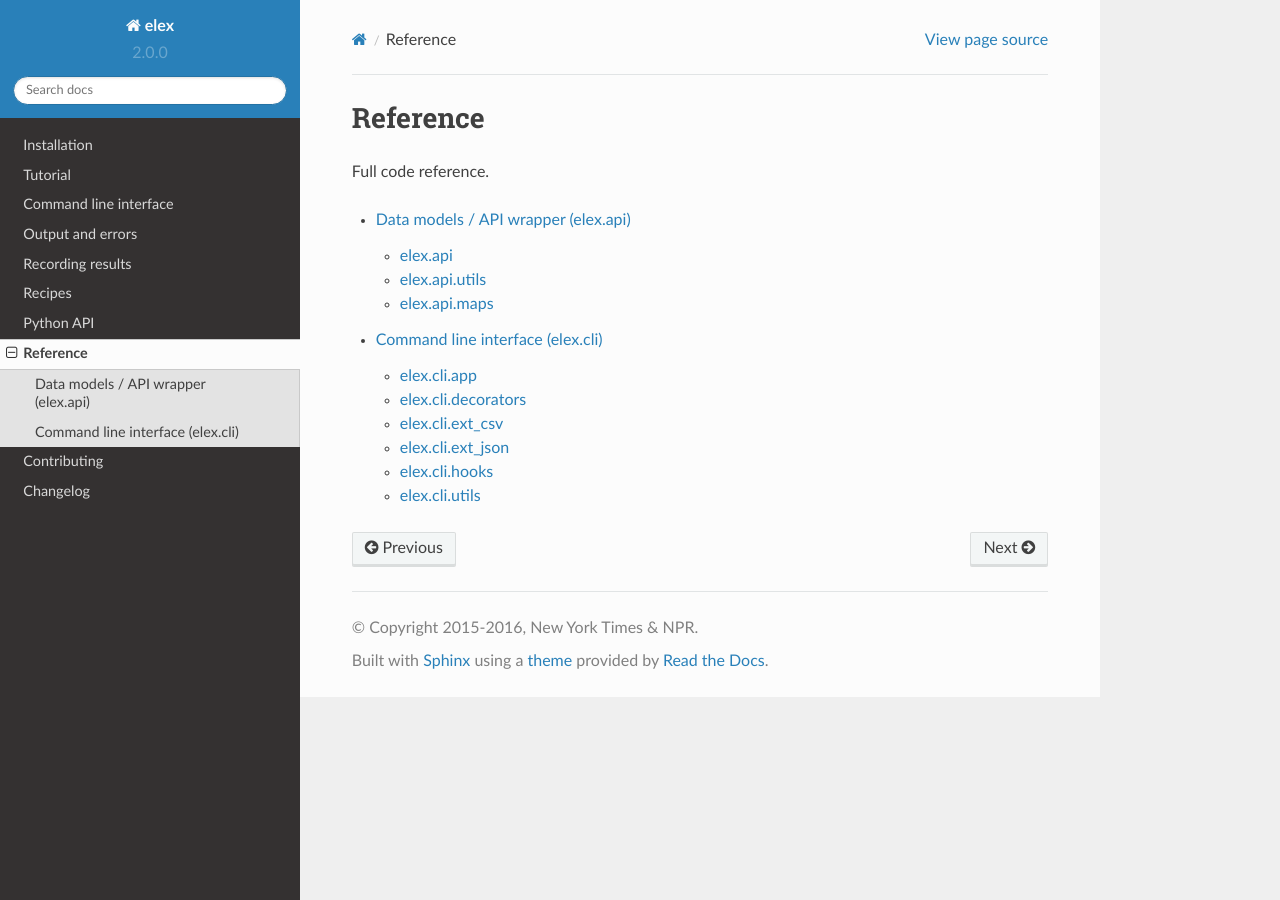
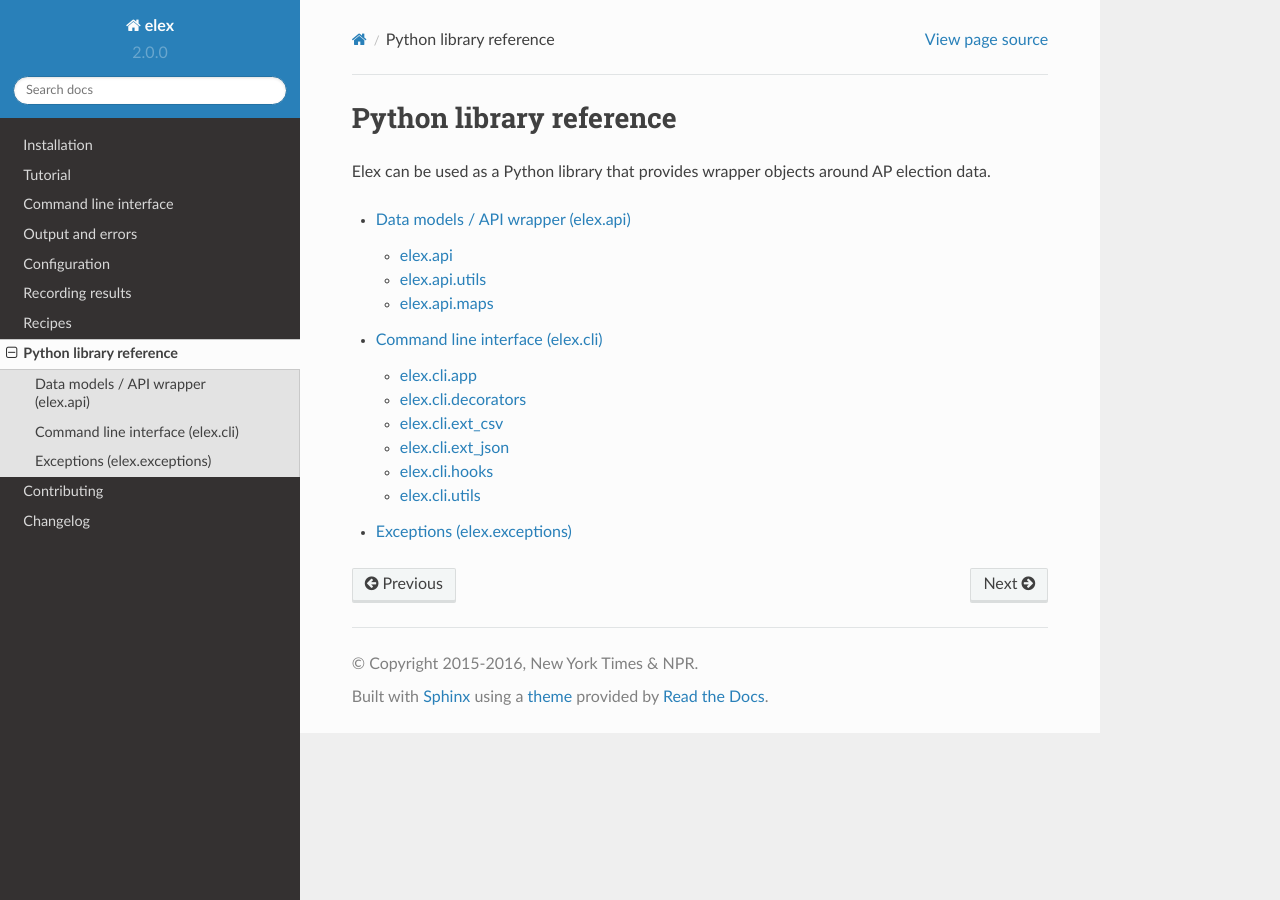
Before and after one commit to newsdev/elex, a Sphinx documentation site: the page built from docs/reference.rst, in a window 1280 px wide. Built offline with Sphinx 7.4.7 and the Read the Docs theme 2.0.0, drawn with Linux system fonts in a browser that asks for light colours.

Commit message:
add exceptions, remove old api reference cruft

```diff
--- a/docs/api.rst
+++ /dev/null
@@ -1,7 +0,0 @@
-==========
-Python API
-==========
-
-.. automodule:: elex.api
-    :members:
-    :noindex:
--- a/docs/index.rst
+++ b/docs/index.rst
@@ -23,9 +23,9 @@ Table of contents
     tutorial
     cli
     errors
+    configuration
     recording
     recipes
-    api
     reference
     contributing
     changelog
--- a/docs/reference.rst
+++ b/docs/reference.rst
@@ -1,9 +1,11 @@
-=========
-Reference
-=========
+========================
+Python library reference
+========================
 
-Full code reference.
+Elex can be used as a Python library that provides wrapper objects around
+AP election data.
 
 .. toctree::
     reference/api
     reference/cli
+    reference/exceptions
--- /dev/null
+++ b/docs/reference/exceptions.rst
@@ -0,0 +1,7 @@
+============================
+Exceptions (elex.exceptions)
+============================
+
+.. automodule:: elex.exceptions
+   :members:
+   :undoc-members:
```
